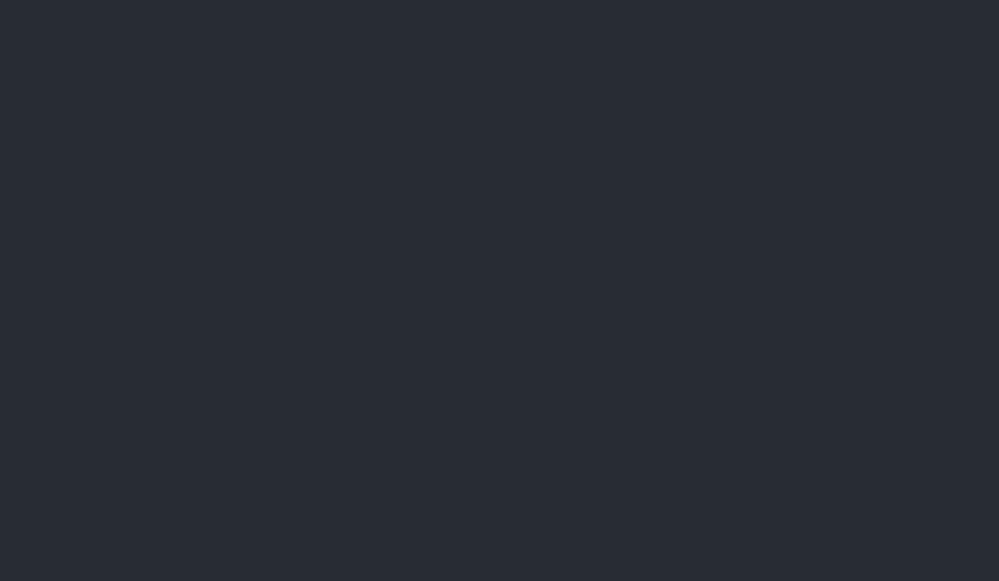
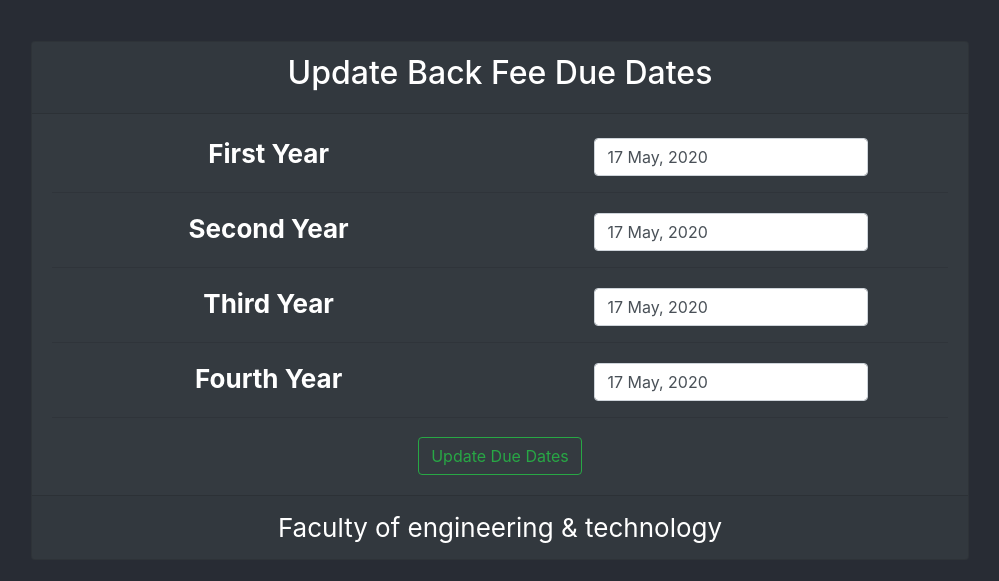
Before and after one commit to Jay-2019/invoice-system-admin, a React (Create React App) app: page /updateBackFeeDueDate in a window 1280 px wide. Shown: the part 119-700 px from the top of the page, without its empty margins (140-1139 px from the left). Built offline with nearby package versions, Linux system fonts and the light colour scheme.

Commit message:
backFeeDueDate is ready to Rock :)

```diff
--- /dev/null
+++ b/src/components/backFeeDueDate/backFeeDueDate.jsx
@@ -0,0 +1,174 @@
+import React, { useState, useEffect } from "react";
+import { Formik, Form, ErrorMessage } from "formik";
+import * as Yup from "yup";
+import Axios from "axios";
+import DatePicker from "react-datepicker";
+import "react-datepicker/dist/react-datepicker.css";
+
+export default function BackFeeDueDate(props) {
+//   const [dueDate, setDueDate] = useState({
+//     firstYear: "",
+//     secondYear: "",
+//     thirdYear: "",
+//     fourthYear: ""
+//   });
+
+//   useEffect(() => {
+//     Axios.get(
+//       "http://localhost:4000/feePaymentDB/getBackFeeDueDate/" +
+//         "5ec3822919bba72e54e8651d"
+//     )
+//       .then(response => {
+//         return setDueDate({
+//           firstYear: new Date(response.data.firstYear).toLocaleDateString(
+//             "en-GB"
+//           ),
+//           secondYear: response.data.secondYear,
+//           thirdYear: response.data.thirdYear,
+//           fourthYear: response.data.fourthYear
+//         });
+//       })
+//       .catch(error => console.log(error.message));
+//   }, []);
+//   console.log(dueDate);
+  return (
+    <Formik
+      initialValues={{
+        firstYear: new Date(),
+        secondYear: new Date(),
+        thirdYear: new Date(),
+        fourthYear: new Date()
+      }}
+      validationSchema={Yup.object({
+        firstYear: Yup.date().required("Required"),
+        secondYear: Yup.date().required("Required"),
+        thirdYear: Yup.date().required("Required"),
+        fourthYear: Yup.date().required("Required")
+      })}
+      onSubmit={(values, { setSubmitting, resetForm }) => {
+        Axios.post(
+          "http://localhost:4000/feePaymentDB/updateBackFeeDueDate/" +
+            "5ec3822919bba72e54e8651d",
+          values
+        )
+          .then(response => {
+            return console.log(response.data);
+          })
+          .catch(error => error.message);
+
+        setSubmitting(false);
+        resetForm();
+        // props.history.push("/studentSignIn");
+      }}
+    >
+      {({
+        values,
+        errors,
+        isSubmitting,
+        handleChange,
+        handleBlur,
+        handleSubmit,
+        setFieldValue
+      }) => (
+        <Form>
+          <br />
+          <div className="d-flex justify-content-center">
+            <div className="card text-white bg-dark w-75 ">
+              <div className="card-header  text-center">
+                <h2> Update Back Fee Due Dates</h2>
+              </div>
+              <div className="card-body">
+                <div>
+                  <div className="row">
+                    <div className="col">
+                      <b>First Year</b>
+                    </div>
+                    <div className="col">
+                      <DatePicker
+                        selected={values.firstYear}
+                        dateFormat="d MMMM, yyyy"
+                        className="form-control"
+                        name="firstYear"
+                        onChange={date => setFieldValue("firstYear", date)}
+                      />
+                      <ErrorMessage name="firstYear" />
+                    </div>
+                  </div>
+                  <hr />
+
+                  <div className="row">
+                    <div className="col">
+                      <b>Second Year</b>
+                      <ErrorMessage name="secondYear" />
+                    </div>
+                    <div className="col">
+                      <DatePicker
+                        selected={values.secondYear}
+                        dateFormat="d MMMM, yyyy"
+                        className="form-control"
+                        name="secondYear"
+                        onChange={date => setFieldValue("secondYear", date)}
+                      />
+                      <ErrorMessage name="secondYear" />
+                    </div>
+                  </div>
+                  <hr />
+
+                  <div className="row">
+                    <div className="col">
+                      <b>Third Year</b>
+                    </div>
+                    <div className="col">
+                      <DatePicker
+                        selected={values.thirdYear}
+                        dateFormat="d MMMM, yyyy"
+                        className="form-control"
+                        name="thirdYear"
+                        onChange={date => setFieldValue("thirdYear", date)}
+                      />
+                      <ErrorMessage name="thirdYear" />
+                    </div>
+                  </div>
+                  <hr />
+
+                  <div className="row">
+                    <div className="col">
+                      <b>Fourth Year</b>
+                      <ErrorMessage name="fourthYear" />
+                    </div>
+                    <div className="col">
+                      <DatePicker
+                        selected={values.fourthYear}
+                        dateFormat="d MMMM, yyyy"
+                        className="form-control"
+                        name="fourthYear"
+                        onChange={date => setFieldValue("fourthYear", date)}
+                      />
+                      <ErrorMessage name="fourthYear" />
+                    </div>
+                  </div>
+                  <hr />
+
+                  <div className="row">
+                    <div className="col text-center">
+                      <button
+                        type="submit"
+                        className="btn btn-outline-success"
+                        disabled={isSubmitting}
+                      >
+                        Update Due Dates
+                      </button>
+                    </div>
+                  </div>
+                </div>
+              </div>
+              <div className="card-footer text-center">
+                Faculty of engineering & technology
+              </div>
+            </div>
+          </div>
+        </Form>
+      )}
+    </Formik>
+  );
+}
--- a/src/components/index.js
+++ b/src/components/index.js
@@ -1,4 +1,5 @@
 import CourseFeeDueDate from "./courseFeeDueDate/courseFeeDueDate";
 import CourseFeeType from "./courseFeeType/courseFeeType";
 import BackFeeType from "./backFeeType/backFeeType";
-export { CourseFeeType, CourseFeeDueDate, BackFeeType };
+import BackFeeDueDate from "./backFeeDueDate/backFeeDueDate";
+export { CourseFeeType, CourseFeeDueDate, BackFeeType, BackFeeDueDate };
--- a/src/routes/public/public.js
+++ b/src/routes/public/public.js
@@ -1,5 +1,5 @@
 import React from 'react'
-import { CourseFeeDueDate, CourseFeeType, BackFeeType } from "../../components/index";
+import { CourseFeeDueDate, CourseFeeType, BackFeeType, BackFeeDueDate } from "../../components/index";
 import PublicRoute from "./publicRoute";
 
 const publicRoutes = (props) => {
@@ -7,6 +7,7 @@ const publicRoutes = (props) => {
         { path: "/updateCourseFeeDueDate", component: CourseFeeDueDate },
         { path: "/updateCourseFeeType", component: CourseFeeType },
         { path: "/updateBackFeeType", component: BackFeeType },
+        { path: "/updateBackFeeDueDate", component: BackFeeDueDate }
 
     ];
     return routes.map((route, index) => {
```
Also changed, not shown: src/components/backFeeDueDate/index.js (added).
